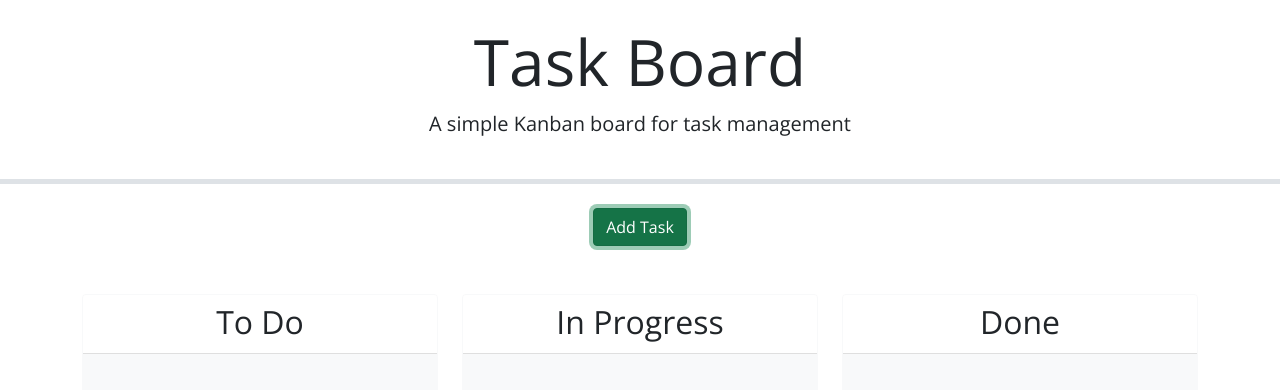
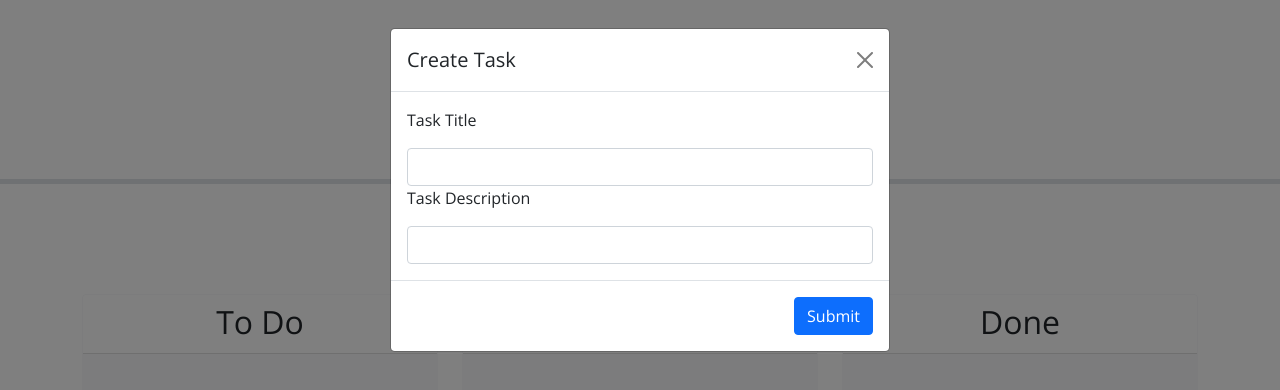
Before and after one commit to bocampo/Challenge-05-Taskboard, a plain HTML site: page index.html in a window 1280 px wide. Both pictures are taken after a click on the button "Add Task". Drawn offline with nearby package versions, Linux system fonts and the light colour scheme.

Commit message:
added html code in order to have modal load on the webpage

```diff
--- a/assets/scripts/script.js
+++ b/assets/scripts/script.js
@@ -2,7 +2,7 @@
 let taskList = JSON.parse(localStorage.getItem("tasks"));
 let nextId = JSON.parse(localStorage.getItem("nextId"));
 const createToDo = document.querySelector('#btn btn-success');
-const modelEntry = document.getElementById('to-do');
+const modelEntry = document.getElementById('modalEntry');
 
 //let task = '';
 
@@ -69,5 +69,5 @@ function handleDrop(event, ui) {
 
 // Todo: when the page loads, render the task list, add event listeners, make lanes droppable, and make the due date field a date picker
 $(document).ready(function () {
-
+    renderTaskList();
 });
--- a/index.html
+++ b/index.html
@@ -22,9 +22,34 @@
   </header>
   <div class="container">
     <div class="text-center mb-5">
-      <button class="btn btn-success" data-bs-toggle="modal" data-bs-target="#formModal">Add Task</button>
+      <button class="btn btn-success" data-bs-toggle="modal" data-bs-target="#formModal">Add
+        Task</button>
     </div>
     <!-- Todo: Create a modal with a form to add tasks -->
+    <div class="modal fade" id="formModal" tabindex="-1" aria-labelledby="exampleModalLabel" aria-hidden="true">
+      <div class="modal-dialog">
+        <div class="modal-content">
+          <div class="modal-header">
+            <h5 class="modal-title" id="exampleModalLabel">Create Task</h5>
+            <button type="button" class="btn-close" data-bs-dismiss="modal" aria-label="Close"></button>
+          </div>
+          <div class="modal-body">
+            <p>Task Title</p>
+            <input type="text" class="form-control" id="taskTitle">
+            <!--
+            <label for="taskDueDate" class="form-label">Task Due Date</label>
+            <input autocomplete="off" type="text" class="form-control mb-3" id="taskDueDate" />
+          -->
+            <p>Task Description</p>
+            <input type="text" class="form-control" id="taskDescription">
+          </div>
+          <div class="modal-footer">
+            <button type="button" class="btn btn-primary" onclick="handlePrompt()">Submit</button>
+          </div>
+        </div>
+      </div>
+    </div>
+
     <div class="row swim-lanes text-center justify-content-between">
       <div class="col-12 col-lg-4 d-flex">
         <div id="to-do" class="card border-light mb-3 lane flex-grow-1">
```
